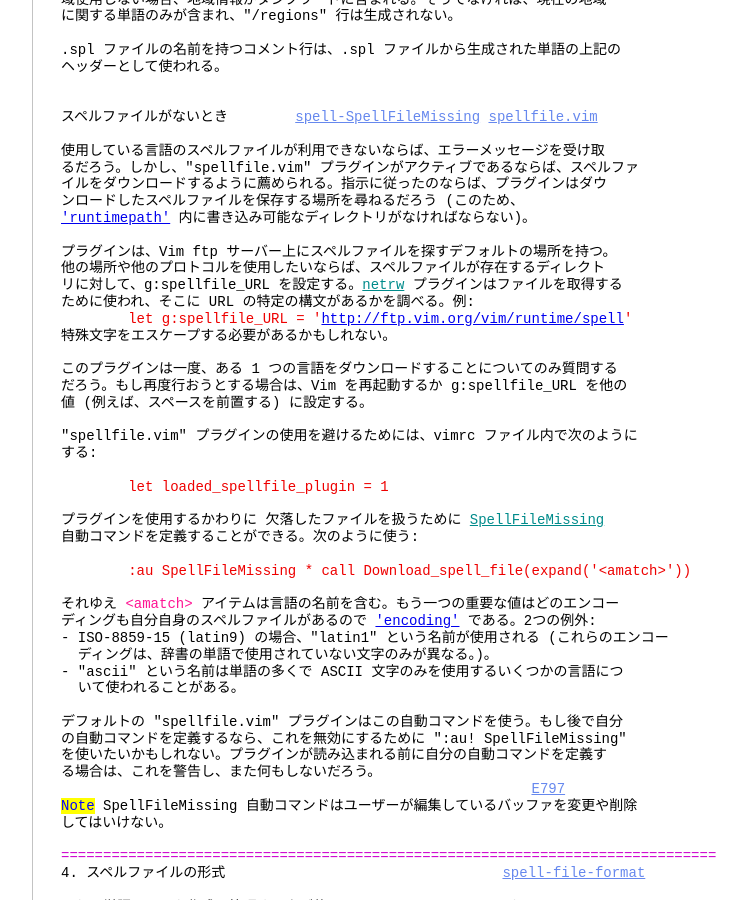
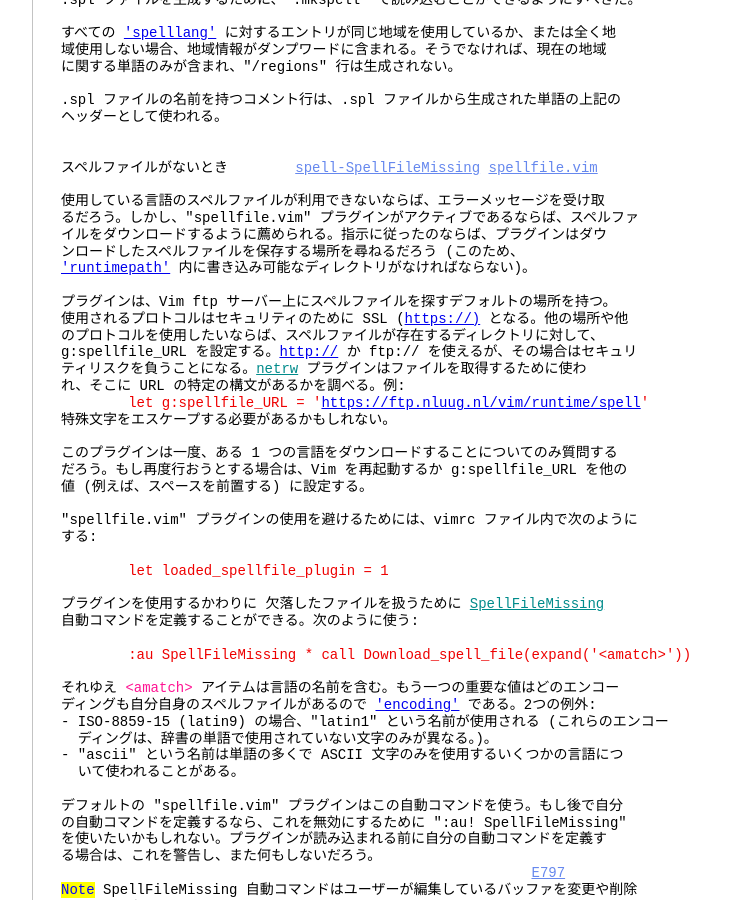
Before and after one commit to vim-jp/vimdoc-ja, a Jekyll site: the page built from spell.html, in a window 1280 px wide and 900 px high, scrolled down 10840 px. Shown: the whole window, without its empty margins (340-1087 px from the left). Built offline with Jekyll 4.4.1, drawn with Linux system fonts in a browser that asks for light colours; nearby versions of some CDN libraries; comment, search, counter and statistics services are not loaded; some of the changed text lies outside the part shown.

Commit message:
Generated by Travis JOB 3387.1
https://travis-ci.org/vim-jp/vimdoc-ja-working/builds/716238693

```diff
--- a/quickref.html
+++ b/quickref.html
@@ -3,7 +3,7 @@
 helpname: 'quickref'
 ---
 <div id='vimCodeElement'>
-<a class="Constant" href="quickref.html" name="quickref.txt">quickref.txt</a>&nbsp;&nbsp;For&nbsp;<span class="Identifier">Vim バージョン 8.2.</span>&nbsp;&nbsp;Last change: 2020 Jan 17<br>
+<a class="Constant" href="quickref.html" name="quickref.txt">quickref.txt</a>&nbsp;&nbsp;For&nbsp;<span class="Identifier">Vim バージョン 8.2.</span>&nbsp;&nbsp;Last change: 2020 Jun 10<br>
 <br>
 <br>
 &nbsp;&nbsp;&nbsp;&nbsp;&nbsp;&nbsp;&nbsp;&nbsp;&nbsp;&nbsp;&nbsp;&nbsp;&nbsp;&nbsp;&nbsp;&nbsp;&nbsp;&nbsp;<span class="Identifier">VIMリファレンスマニュアル&nbsp;&nbsp;&nbsp;&nbsp;by Bram Moolenaar</span><br>
@@ -873,6 +873,7 @@
 <a class="Type" href="options.html#'pythonthreedll'">'pythonthreedll'</a>&nbsp;&nbsp;&nbsp;&nbsp;&nbsp;&nbsp;&nbsp;&nbsp;&nbsp;&nbsp;&nbsp;&nbsp;Python 3 動的ライブラリの名前<br>
 <a class="Type" href="options.html#'pythonthreehome'">'pythonthreehome'</a>&nbsp;&nbsp;&nbsp;&nbsp;&nbsp;&nbsp;&nbsp;&nbsp;&nbsp;&nbsp; Python 3 ホームディレクトリの名前<br>
 <a class="Type" href="options.html#'pyxversion'">'pyxversion'</a>&nbsp;&nbsp;&nbsp;&nbsp;&nbsp;&nbsp;<a class="Type" href="options.html#'pyx'">'pyx'</a>&nbsp;&nbsp;&nbsp;&nbsp; pyx* コマンドに使用される Python のバージョン<br>
+<a class="Type" href="options.html#'quickfixtextfunc'">'quickfixtextfunc'</a>&nbsp;<a class="Type" href="options.html#'qftf'">'qftf'</a>&nbsp;&nbsp; quickfixウィンドウのテキストに使われる関数<br>
 <a class="Type" href="options.html#'quoteescape'">'quoteescape'</a>&nbsp;&nbsp;&nbsp;&nbsp;&nbsp;<a class="Type" href="options.html#'qe'">'qe'</a>&nbsp;&nbsp;&nbsp;&nbsp;&nbsp;&nbsp;文字列中に使われるエスケープ文字<br>
 <a class="Type" href="options.html#'readonly'">'readonly'</a>&nbsp;&nbsp;&nbsp;&nbsp;&nbsp;&nbsp;&nbsp;&nbsp;<a class="Type" href="options.html#'ro'">'ro'</a>&nbsp;&nbsp;&nbsp;&nbsp;&nbsp;&nbsp;バッファの書き込みを制限する<br>
 <a class="Type" href="options.html#'redrawtime'">'redrawtime'</a>&nbsp;&nbsp;&nbsp;&nbsp;&nbsp;&nbsp;<a class="Type" href="options.html#'rdt'">'rdt'</a>&nbsp;&nbsp;&nbsp;&nbsp;&nbsp;<a class="Type" href="options.html#'hlsearch'">'hlsearch'</a>&nbsp;と&nbsp;<a class="Identifier" href="pattern.html#:match">:match</a>&nbsp;のハイライトのタイムアウト<br>
@@ -931,6 +932,7 @@
 <a class="Type" href="options.html#'spellcapcheck'">'spellcapcheck'</a>&nbsp;&nbsp;&nbsp;<a class="Type" href="options.html#'spc'">'spc'</a>&nbsp;&nbsp;&nbsp;&nbsp; スペルチェッキングを有効にする<br>
 <a class="Type" href="options.html#'spellfile'">'spellfile'</a>&nbsp;&nbsp;&nbsp;&nbsp;&nbsp;&nbsp;&nbsp;<a class="Type" href="options.html#'spf'">'spf'</a>&nbsp;&nbsp;&nbsp;&nbsp;&nbsp;<a class="Identifier" href="spell.html#zg">zg</a>と<a class="Identifier" href="spell.html#zw">zw</a>が単語を保存するファイル<br>
 <a class="Type" href="options.html#'spelllang'">'spelllang'</a>&nbsp;&nbsp;&nbsp;&nbsp;&nbsp;&nbsp;&nbsp;<a class="Type" href="options.html#'spl'">'spl'</a>&nbsp;&nbsp;&nbsp;&nbsp; スペルチェックをする言語<br>
+<a class="Type" href="options.html#'spelloptions'">'spelloptions'</a>&nbsp;&nbsp;&nbsp;&nbsp;<a class="Type" href="options.html#'spo'">'spo'</a>&nbsp;&nbsp;&nbsp;&nbsp; スペルチェックのオプション<br>
 <a class="Type" href="options.html#'spellsuggest'">'spellsuggest'</a>&nbsp;&nbsp;&nbsp;&nbsp;<a class="Type" href="options.html#'sps'">'sps'</a>&nbsp;&nbsp;&nbsp;&nbsp; スペリング訂正をするのに使われるメソッド<br>
 <a class="Type" href="options.html#'splitbelow'">'splitbelow'</a>&nbsp;&nbsp;&nbsp;&nbsp;&nbsp;&nbsp;<a class="Type" href="options.html#'sb'">'sb'</a>&nbsp;&nbsp;&nbsp;&nbsp;&nbsp;&nbsp;ウィンドウの横分割で新規ウィンドウを下に作る<br>
 <a class="Type" href="options.html#'splitright'">'splitright'</a>&nbsp;&nbsp;&nbsp;&nbsp;&nbsp;&nbsp;<a class="Type" href="options.html#'spr'">'spr'</a>&nbsp;&nbsp;&nbsp;&nbsp; ウィンドウの縦分割で新規ウィンドウを右に作る<br>
--- a/spell.html
+++ b/spell.html
@@ -3,7 +3,7 @@
 helpname: 'spell'
 ---
 <div id='vimCodeElement'>
-<a class="Constant" href="spell.html" name="spell.txt">spell.txt</a>&nbsp;&nbsp;&nbsp;&nbsp; For&nbsp;<span class="Identifier">Vim バージョン 8.2.</span>&nbsp;&nbsp;Last change: 2019 Aug 16<br>
+<a class="Constant" href="spell.html" name="spell.txt">spell.txt</a>&nbsp;&nbsp;&nbsp;&nbsp; For&nbsp;<span class="Identifier">Vim バージョン 8.2.</span>&nbsp;&nbsp;Last change: 2020 Jul 10<br>
 <br>
 <br>
 &nbsp;&nbsp;&nbsp;&nbsp;&nbsp;&nbsp;&nbsp;&nbsp;&nbsp;&nbsp;&nbsp;&nbsp;&nbsp;&nbsp;&nbsp;&nbsp;&nbsp;&nbsp;<span class="Identifier">VIMリファレンスマニュアル&nbsp;&nbsp;&nbsp;&nbsp;&nbsp;&nbsp; by Bram Moolenaar</span><br>
@@ -221,6 +221,9 @@
 の行のハイライティングが後回しにされるかもしれない。必要であれば&nbsp;<a class="Identifier" href="various.html#CTRL-L">CTRL-L</a>&nbsp;を使<br>
 用せよ。また、<a class="Type" href="options.html#'spelllang'">'spelllang'</a>&nbsp;が設定される時にどのように自動で設定されるのかについ<br>
 ては&nbsp;<a class="Identifier" href="spell.html#set-spc-auto">set-spc-auto</a>&nbsp;を参照せよ。<br>
+<br>
+<a class="Type" href="options.html#'spelloptions'">'spelloptions'</a>&nbsp;オプションには、スペルチェックの仕組みに影響のあるフラグがさら<br>
+にいくつかある。<br>
 <br>
 Vim は見つけた正しい単語の数を数える。これは提案候補をソートするのに使用される。<br>
 前に見つけた単語は小さな評価、よく見られる単語は大きな評価を得る。接辞ファイル<br>
@@ -651,10 +654,12 @@
 <a class="Type" href="options.html#'runtimepath'">'runtimepath'</a>&nbsp;内に書き込み可能なディレクトリがなければならない)。<br>
 <br>
 プラグインは、Vim ftp サーバー上にスペルファイルを探すデフォルトの場所を持つ。<br>
-他の場所や他のプロトコルを使用したいならば、スペルファイルが存在するディレクト<br>
-リに対して、g:spellfile_URL を設定する。<a class="Identifier" href="pi_netrw.html#netrw">netrw</a>&nbsp;プラグインはファイルを取得する<br>
-ために使われ、そこに URL の特定の構文があるかを調べる。例:<br>
-<div class="helpExample">&nbsp;&nbsp;&nbsp;&nbsp;&nbsp;&nbsp;&nbsp;&nbsp;let g:spellfile_URL = '<a href="http://ftp.vim.org/vim/runtime/spell">http://ftp.vim.org/vim/runtime/spell</a>'</div>
+使用されるプロトコルはセキュリティのために SSL (<a href="https://)">https://)</a> となる。他の場所や他<br>
+のプロトコルを使用したいならば、スペルファイルが存在するディレクトリに対して、<br>
+g:spellfile_URL を設定する。<a href="http://">http://</a> か ftp:// を使えるが、その場合はセキュリ<br>
+ティリスクを負うことになる。<a class="Identifier" href="pi_netrw.html#netrw">netrw</a>&nbsp;プラグインはファイルを取得するために使わ<br>
+れ、そこに URL の特定の構文があるかを調べる。例:<br>
+<div class="helpExample">&nbsp;&nbsp;&nbsp;&nbsp;&nbsp;&nbsp;&nbsp;&nbsp;let g:spellfile_URL = '<a href="https://ftp.nluug.nl/vim/runtime/spell">https://ftp.nluug.nl/vim/runtime/spell</a>'</div>
 特殊文字をエスケープする必要があるかもしれない。<br>
 <br>
 このプラグインは一度、ある 1 つの言語をダウンロードすることについてのみ質問する<br>
--- a/terminal.html
+++ b/terminal.html
@@ -3,7 +3,7 @@
 helpname: 'terminal'
 ---
 <div id='vimCodeElement'>
-<a class="Constant" href="terminal.html" name="terminal.txt">terminal.txt</a>&nbsp;&nbsp;For&nbsp;<span class="Identifier">Vim バージョン 8.2.</span>&nbsp;&nbsp;Last change: 2020 May 24<br>
+<a class="Constant" href="terminal.html" name="terminal.txt">terminal.txt</a>&nbsp;&nbsp;For&nbsp;<span class="Identifier">Vim バージョン 8.2.</span>&nbsp;&nbsp;Last change: 2020 Jun 06<br>
 <br>
 <br>
 &nbsp;&nbsp;&nbsp;&nbsp;&nbsp;&nbsp;&nbsp;&nbsp;&nbsp;&nbsp;&nbsp;&nbsp;&nbsp;&nbsp;&nbsp;&nbsp;<span class="Identifier">VIMリファレンスマニュアル&nbsp;&nbsp;&nbsp;&nbsp;by Bram Moolenaar</span><br>
@@ -119,7 +119,8 @@
 端末ノーマルモードに切り替えるには:<br>
 <div class="helpExample">&nbsp;&nbsp; tnoremap &lt;F1&gt; &lt;C-W&gt;N</div>
 Esc を使うことができますが、他のキーが壊れないようにする必要があります (カーソ<br>
-ルキーは Esc で始まるので、それらは壊れるかもしれません):<br>
+ルキーは Esc で始まるので、それらは壊れるかもしれません)、これはおそらくGUIで<br>
+しか動作しません:<br>
 <div class="helpExample">&nbsp;&nbsp; tnoremap &lt;Esc&gt; &lt;C-W&gt;N<br>
 &nbsp;&nbsp; set notimeout ttimeout timeoutlen=100</div>
 <br>
```
